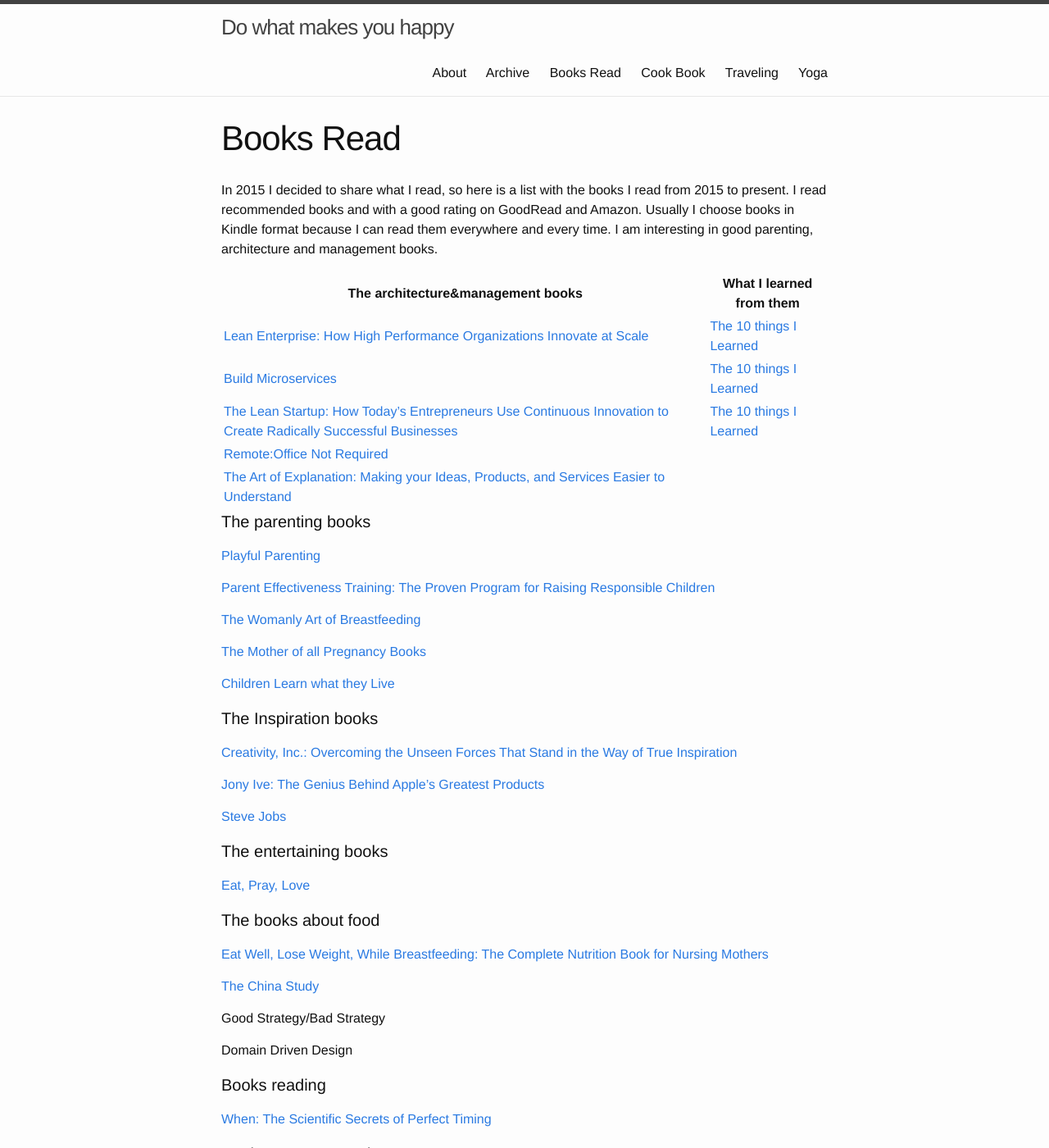
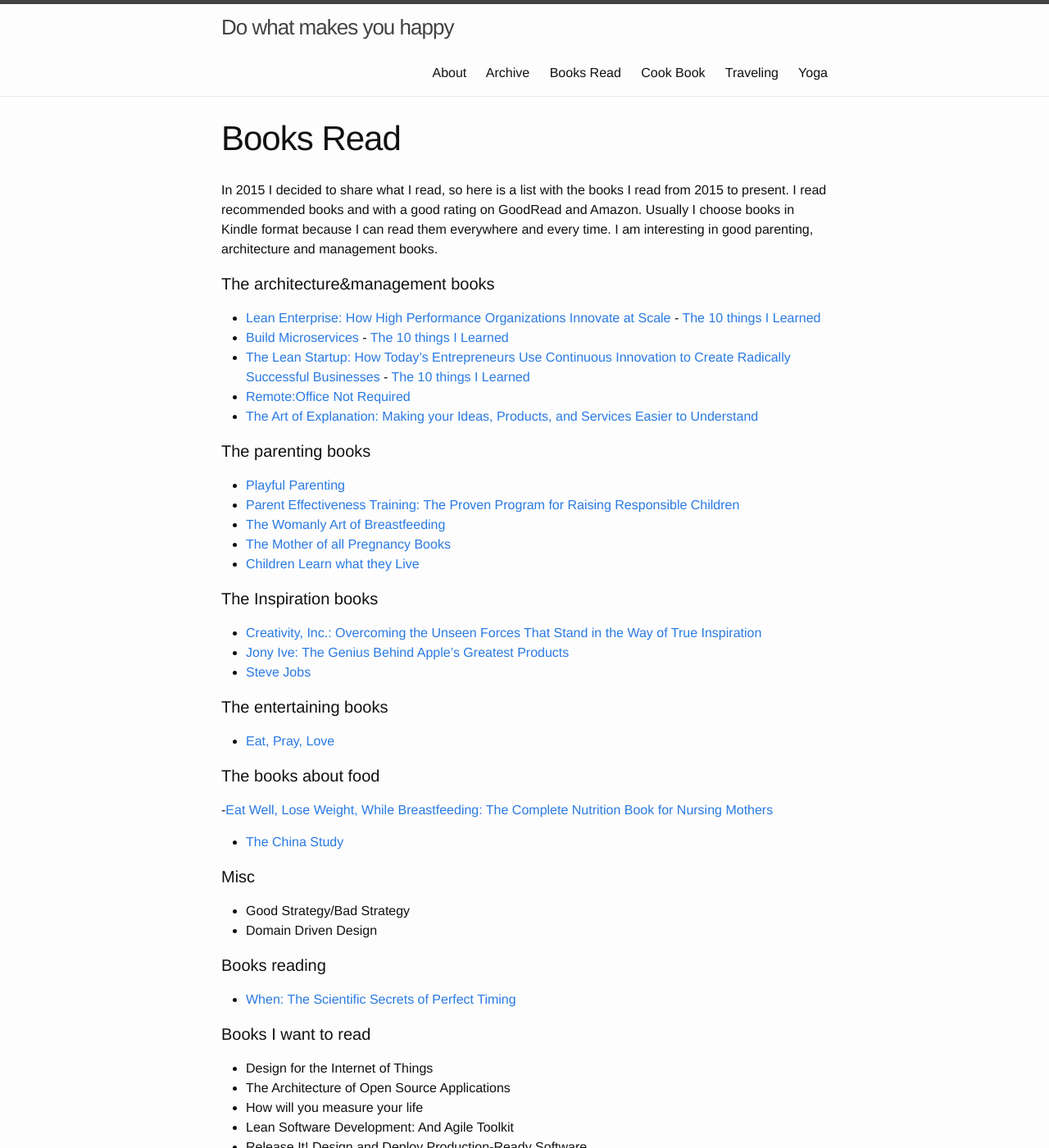
Before and after one commit to melaniaandrisan/melaniaandrisan.github.io, a Jekyll site: the page built from books.md, in a window 1280 px wide and 1400 px high. Shown: the whole window at 82% size. Built offline with Jekyll 4.4.1, drawn with Linux system fonts in a browser that asks for light colours; comment, search, counter and statistics services are not loaded.

Commit message:
Updated books

```diff
--- a/books.md
+++ b/books.md
@@ -5,68 +5,58 @@ permalink: /books/
 ---
 In 2015 I decided to share what I read, so here is a list with the books I read from 2015 to present. I read recommended books and with a good rating on GoodRead and Amazon. Usually I choose books in Kindle format because I can read them everywhere and every time. I am interesting in good parenting, architecture and management books.
 
-|The architecture&management books|What I learned from them|
-|---|-----|
-|[Lean Enterprise: How High Performance Organizations Innovate at Scale][1]|[The 10 things I Learned][review1]|
-|[Build Microservices][2]|[The 10 things I Learned][review2]|
-|[The Lean Startup: How Today's Entrepreneurs Use Continuous Innovation to Create Radically Successful Businesses][3]|[The 10 things I Learned][review3]
-|[Remote:Office Not Required][4]| |
-|[The Art of Explanation: Making your Ideas, Products, and Services Easier to Understand][5]||
+#### The architecture&management books
+
+- [Lean Enterprise: How High Performance Organizations Innovate at Scale][1] - [The 10 things I Learned][review1]
+- [Build Microservices][2] - [The 10 things I Learned][review2]
+- [The Lean Startup: How Today's Entrepreneurs Use Continuous Innovation to Create Radically Successful Businesses][3] - [The 10 things I Learned][review3]
+- [Remote:Office Not Required][4]
+- [The Art of Explanation: Making your Ideas, Products, and Services Easier to Understand][5]
 
 
 #### The parenting books
 
-[Playful Parenting][6]
-
-[Parent Effectiveness Training: The Proven Program for Raising Responsible Children][7]
-
-[The Womanly Art of Breastfeeding][8]
-
-[The Mother of all Pregnancy Books][9]
-
-[Children Learn what they Live][10]
+- [Playful Parenting][6]
+- [Parent Effectiveness Training: The Proven Program for Raising Responsible Children][7]
+- [The Womanly Art of Breastfeeding][8]
+- [The Mother of all Pregnancy Books][9]
+- [Children Learn what they Live][10]
 
 
 #### The Inspiration books
 
-[Creativity, Inc.: Overcoming the Unseen Forces That Stand in the Way of True Inspiration][11]
-
-[Jony Ive: The Genius Behind Apple's Greatest Products][12]
-
-[Steve Jobs][13]
+- [Creativity, Inc.: Overcoming the Unseen Forces That Stand in the Way of True Inspiration][11]
+- [Jony Ive: The Genius Behind Apple's Greatest Products][12]
+- [Steve Jobs][13]
 
 
 #### The entertaining books
 
-[Eat, Pray, Love][14]
+- [Eat, Pray, Love][14]
 
 
 #### The books about food
 
-[Eat Well, Lose Weight, While Breastfeeding: The Complete Nutrition Book for Nursing Mothers][15]
+-[Eat Well, Lose Weight, While Breastfeeding: The Complete Nutrition Book for Nursing Mothers][15]
+- [The China Study][16]
 
-[The China Study][16]
+#### Misc
 
-Good Strategy/Bad Strategy
-
-Domain Driven Design
+- Good Strategy/Bad Strategy
+- Domain Driven Design
 
 #### Books reading
 
-[When: The Scientific Secrets of Perfect Timing][17]
+- [When: The Scientific Secrets of Perfect Timing][17]
 
 #### Books I want to read
-Design for the Internet of Things
 
-The Architecture of Open Source Applications
-
-How will you measure your life
-
-Lean Software Development: And Agile Toolkit
-
-Release It! Design and Deploy Production-Ready Software
-
-REST in Practice
+- Design for the Internet of Things
+- The Architecture of Open Source Applications
+- How will you measure your life
+- Lean Software Development: And Agile Toolkit
+- Release It! Design and Deploy Production-Ready Software
+- REST in Practice
 
 
 [1]:http://amzn.to/1pIMTEW
```
